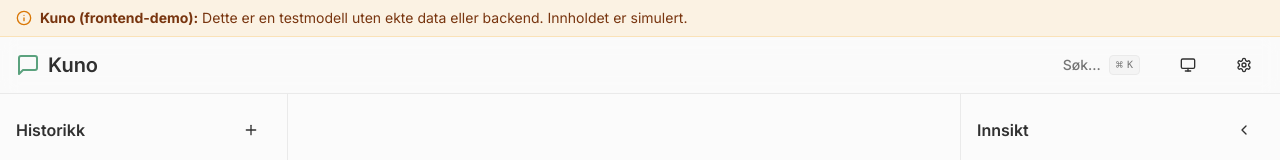
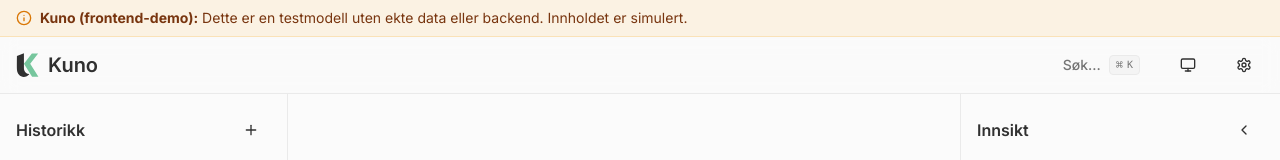
Before and after one commit to lbraten/Kuno, a Next.js app: page / in a window 1280 px wide. Shown: the top 160 px of the page. Built offline with nearby package versions, Linux system fonts and the light colour scheme.

Commit message:
Kuno design update

```diff
--- a/src/app/layout.tsx
+++ b/src/app/layout.tsx
@@ -7,8 +7,18 @@ import { TooltipProvider } from "@/components/ui/tooltip";
 const inter = Inter({ subsets: ["latin"] });
 
 export const metadata: Metadata = {
-  title: "Kuno - Frontend Demo",
+  title: "Kuno - Demo",
   description: "En frontend-demo av Kuno chatbot",
+  icons: {
+    icon: [
+      { url: "/branding/Kuno-logo.svg", type: "image/svg+xml" },
+      {
+        url: "/branding/Kuno-logo-white.svg",
+        type: "image/svg+xml",
+        media: "(prefers-color-scheme: dark)",
+      },
+    ],
+  },
 };
 
 export default function RootLayout({
--- a/src/components/layout/top-bar.tsx
+++ b/src/components/layout/top-bar.tsx
@@ -1,6 +1,7 @@
 "use client";
 
-import { Menu, MessageSquare, Settings, Moon, Sun, Monitor } from "lucide-react";
+import { Menu, Settings, Moon, Sun, Monitor } from "lucide-react";
+import Image from "next/image";
 import { Button } from "@/components/ui/button";
 import { useUIStore } from "@/store/ui-store";
 import {
@@ -15,10 +16,33 @@ export function TopBar() {
   const { theme, setTheme, toggleSidebar, setCommandPaletteOpen } =
     useUIStore();
   const [mounted, setMounted] = useState(false);
+  const [resolvedTheme, setResolvedTheme] = useState<"light" | "dark">("light");
 
   useEffect(() => {
     setMounted(true);
   }, []);
+
+  useEffect(() => {
+    if (theme !== "system") {
+      setResolvedTheme(theme);
+      return;
+    }
+
+    const media = window.matchMedia("(prefers-color-scheme: dark)");
+    const updateTheme = () => {
+      setResolvedTheme(media.matches ? "dark" : "light");
+    };
+
+    updateTheme();
+
+    if (media.addEventListener) {
+      media.addEventListener("change", updateTheme);
+      return () => media.removeEventListener("change", updateTheme);
+    }
+
+    media.addListener(updateTheme);
+    return () => media.removeListener(updateTheme);
+  }, [theme]);
 
   const cycleTheme = () => {
     if (theme === "light") setTheme("dark");
@@ -47,7 +71,17 @@ export function TopBar() {
         </Button>
 
         <div className="flex items-center gap-2">
-          <MessageSquare className="h-6 w-6 text-primary" />
+          <Image
+            src={
+              resolvedTheme === "dark"
+                ? "/branding/Kuno-logo-white.svg"
+                : "/branding/Kuno-logo.svg"
+            }
+            alt="Kuno logo"
+            width={24}
+            height={24}
+            className="h-6 w-6"
+          />
           <h1 className="text-xl font-semibold">Kuno</h1>
         </div>
 
```
Also changed, not shown: public/branding/Kuno-logo-white.svg (added), public/branding/Kuno-logo.svg (added).
